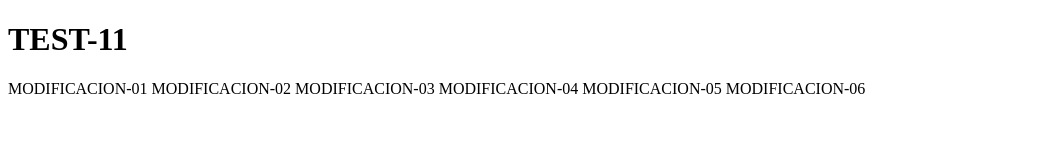
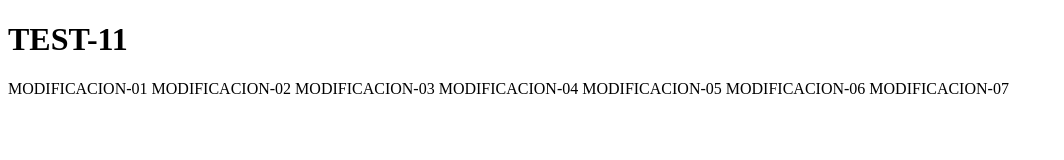
Before and after one commit to darioburdadv/test-01, a plain HTML site: page index.html in a window 1280 px wide. Shown: the whole page, without its empty margins (0-1064 px from the left). Drawn offline with Linux system fonts and the light colour scheme.

Commit message:
13 commit

```diff
--- a/index.html
+++ b/index.html
@@ -13,5 +13,6 @@
     MODIFICACION-04
     MODIFICACION-05
     MODIFICACION-06
+    MODIFICACION-07
 </body>
 </html>
```
